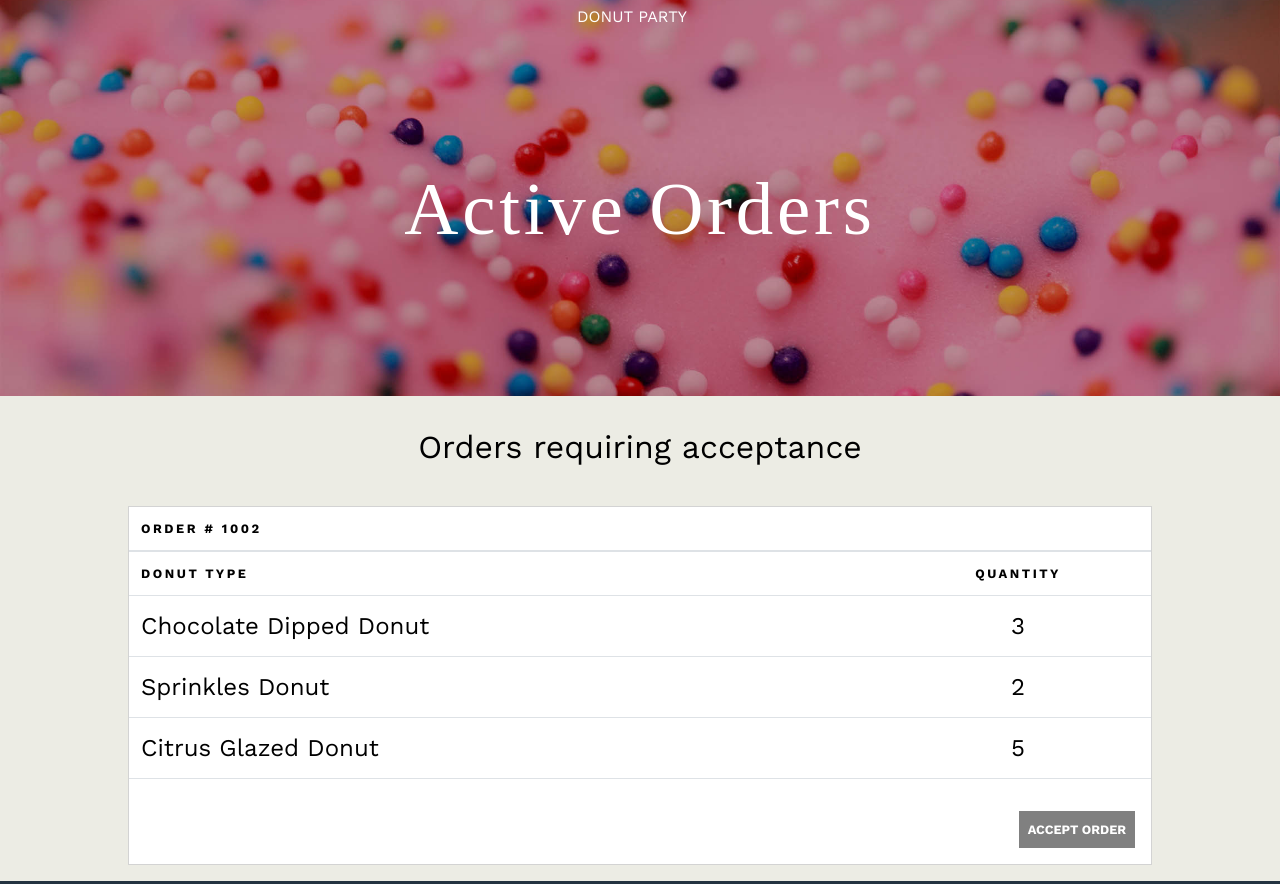
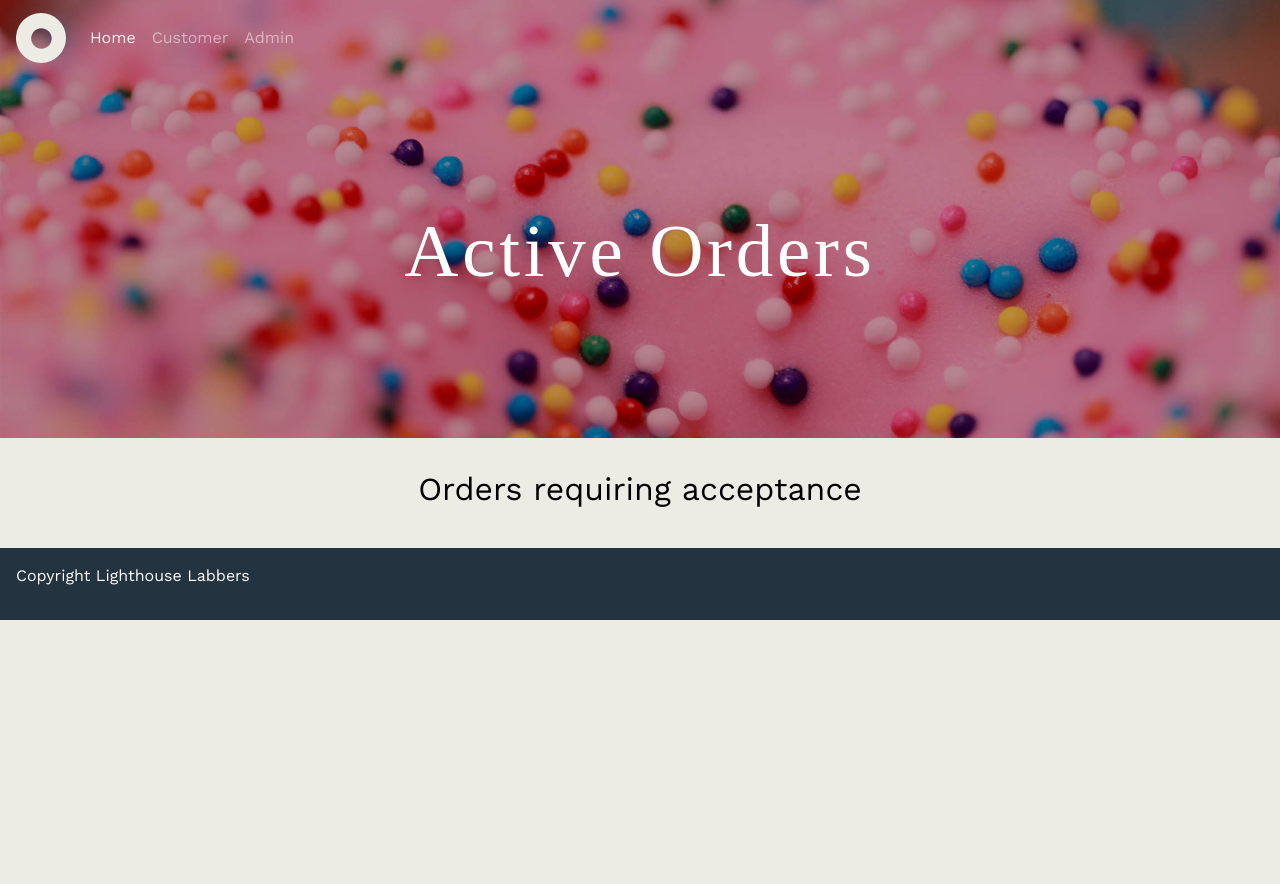
Before and after one commit to KevinZ7/RestaurantApp, a website: page public/admin/index.html in a window 1280 px wide. Shown: the top 884 px of the page. After the commit the page ends 800 px from the top, so only its background shows below. Drawn offline with nearby package versions, Linux system fonts and the light colour scheme; files that its build step writes are made by us from their sources; no server answers; a web font is replaced by a local one.

Commit message:
added navbar and new style to all pages. Gave a footer class to the global footers to avoid conflicts.

```diff
--- a/public/admin/index.html
+++ b/public/admin/index.html
@@ -31,17 +31,27 @@
     <main>
         <section>
             <header class="hero-banner">
-                <nav id="nav-bar">
-                    <a class="navbar-brand" href="/index.html">Donut Party</a>
+                <nav class="navbar navbar-expand-lg navbar-light">
+                    <a class="navbar-brand" href="/"><img src="/images/donut_logo.svg" width="50" height="50" alt="Gonuts Donuts Logo"
+                            class="d-inline-block align-top"></a>
+                    <button class="navbar-toggler" type="button" data-toggle="collapse" data-target="#navbarNavAltMarkup"
+                        aria-controls="navbarNavAltMarkup" aria-expanded="false" aria-label="Toggle navigation">
+                        <span class="navbar-toggler-icon"></span>
+                    </button>
+                    <div class="collapse navbar-collapse" id="navbarNavAltMarkup">
+                        <div class="navbar-nav">
+                            <a class="nav-item nav-link active" href="/">Home <span class="sr-only">(current)</span></a>
+                            <a class="nav-item nav-link" href="#">Customer</a>
+                            <a class="nav-item nav-link" href="#">Admin</a>
+                        </div>
+                    </div>
                 </nav>
                 <h1 class="hero-banner__title">Active Orders</h1>
             </header>
         </section>
-        <!--orders will be the empty bucket that we will append new order-cards to-->
         <h3 class="orders__title">Orders requiring acceptance</h3>
 
-        <section class="orders">
-            <!--Order Card 1-->
+        <!-- <section class="orders">
             <article id="order-card" class="order-card">
                 <table class="table">
                     <thead>
@@ -85,12 +95,11 @@
                 </footer>
 
             </article>
-        </section>
-
+        </section> -->
 
     </main>
 
-    <footer>
+    <footer class="footer-global">
         <p>Copyright Lighthouse Labbers</p>
     </footer>
     <!-- JS -->
--- a/styles/donut-card.scss
+++ b/styles/donut-card.scss
@@ -1,11 +1,4 @@
 /* Donut Card CSS */
-a {
-    text-decoration: none;
-}
-
-a:hover {
-    text-decoration: none;
-}
 
 .card-layout {
     display: flex;
--- a/styles/layout.scss
+++ b/styles/layout.scss
@@ -43,7 +43,7 @@ body {
   flex-direction: column;
 }
 
-footer {
+.footer-global {
   background: #233340;
   position: sticky;
   color: #fff;
--- a/styles/nav.scss
+++ b/styles/nav.scss
@@ -1,7 +1,12 @@
 /* nav CSS */
 
-#nav-bar {
+// #nav-bar {
+//     background-color: transparent;
+// }
+
+.navbar {
     background-color: transparent;
+
 }
 
 .logo {
@@ -14,3 +19,15 @@
     font-size: 1em;
     text-decoration: none;
 }
+
+.navbar-light .navbar-nav .nav-link {
+    color: rgba(255,255,255,.5);
+
+}
+.navbar-light .navbar-nav .nav-link:hover {
+    color: rgba(255,255,255,.9);
+}
+
+.navbar-light .navbar-nav .active>.nav-link, .navbar-light .navbar-nav .nav-link.active, .navbar-light .navbar-nav .nav-link.show, .navbar-light .navbar-nav .show>.nav-link {
+    color: rgba(255,255,255,.9);
+}
```
Also changed, not shown: public/confirmation/index.html (+15 -4 lines), public/index.html (+26 -16 lines), public/images/donut_logo.svg (added).
